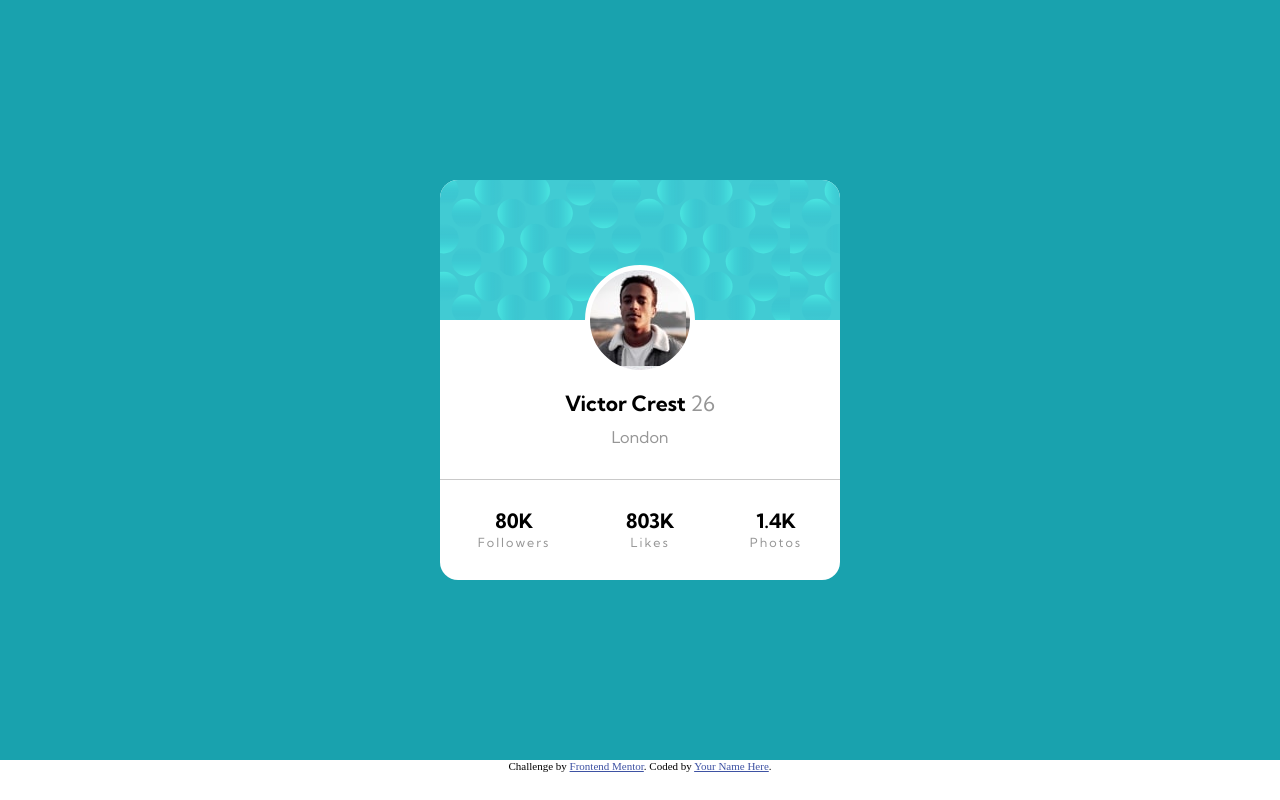
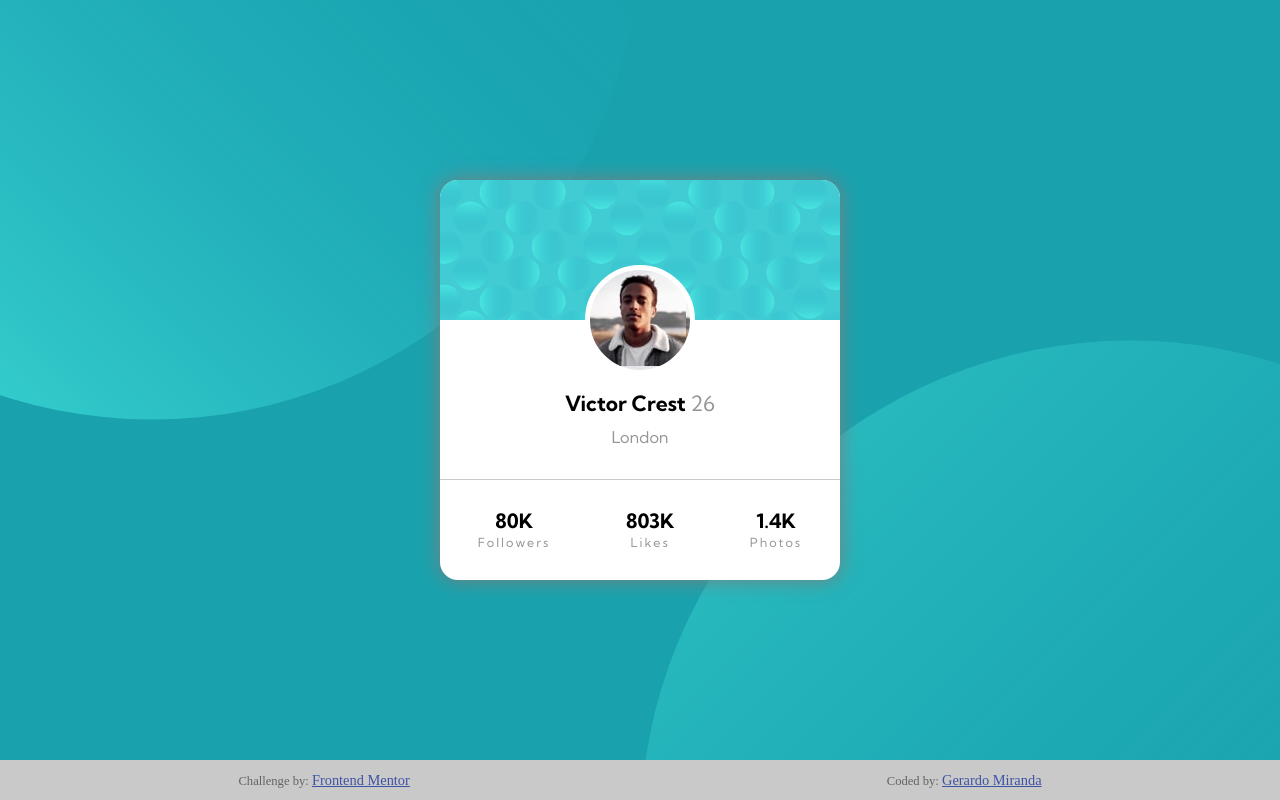
Before and after one commit to GerardoDev25/03-profile-card-component-main, a plain HTML site: page index.html in a window 1280 px wide. Drawn offline with nearby package versions, Linux system fonts and the light colour scheme.

Commit message:
style done

```diff
--- a/index.html
+++ b/index.html
@@ -59,12 +59,18 @@
          </section>
       </main>
       <div class="attribution">
-         Challenge by
-         <a
-            href="https://www.frontendmentor.io?ref=challenge"
-            target="_blank"
-            >Frontend Mentor</a
-         >. Coded by <a href="#">Your Name Here</a>.
+         <div>
+            Challenge by:
+            <a
+               href="https://www.frontendmentor.io?ref=challenge"
+               target="_blank"
+               >Frontend Mentor
+            </a>
+         </div>
+         <div>
+            Coded by:
+            <a href="https://github.com/GerardoDev25" target="_blank">Gerardo Miranda</a>
+         </div>
       </div>
    </body>
 </html>
--- a/styles/styles.css
+++ b/styles/styles.css
@@ -18,14 +18,43 @@ main {
    display: flex;
    justify-content: center;
    align-items: center;
+   position: relative;
+   overflow: hidden;
 }
-
+main::before {
+   margin: 0;
+   padding: 0;
+   content: "";
+   top: -50%;
+   left: -50%;
+   height: 100vh;
+   width: 100vw;
+   background-color: transparent;
+   background-image: url("./../images/bg-pattern-top.svg");
+   transform: rotate(180deg);
+   position: absolute;
+}
+main::after {
+   margin: 0;
+   padding: 0;
+   content: "";
+   bottom: -50%;
+   right: -50%;
+   height: 100vh;
+   width: 100vw;
+   background-color: transparent;
+   background-image: url("./../images/bg-pattern-bottom.svg");
+   position: absolute;
+}
 section {
+   z-index: 100;
+   position: absolute;
    background-color: white;
    width: 400px;
    height: 400px;
    overflow: hidden;
    border-radius: 1rem;
+   box-shadow: 0 0 20px hsl(0, 0%, 49%);
 }
 
 /* .box {
@@ -33,6 +62,8 @@ section {
 
 .box1 {
    background-image: url("./../images/bg-pattern-card.svg");
+   background-repeat: no-repeat;
+   background-size: cover;
    height: 35%;
    position: relative;
 }
@@ -96,9 +127,29 @@ section {
 }
 
 .attribution {
-   font-size: 11px;
+   font-size: 0.7rem;
    text-align: center;
+   background-color: hsl(0, 0%, 79%);
+   color: hsl(0, 0%, 39%);
+   height: 5vh;
+   display: flex;
+   align-items: center;
+   justify-content: space-around;
 }
-.attribution a {
+
+a {
    color: hsl(228, 45%, 44%);
+   font-size: 0.8rem;
+   transition: color 0.2s ease-in-out;
 }
+
+a:hover {
+   color: black;
+   font-weight: 400px;
+}
+
+@media screen and (max-width: 376px) {
+   section {
+      width: 340px;
+   }
+}
```
